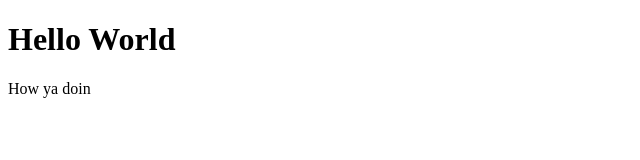
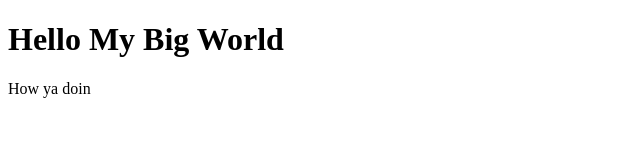
Before and after one commit to Ilya-Lad/-Gitty, a plain HTML site: page index.html in a window 1280 px wide. Shown: the whole page, without its empty margins (0-640 px from the left). Drawn offline with Linux system fonts and the light colour scheme.

Commit message:
Third Commit

```diff
--- a/index.html
+++ b/index.html
@@ -7,7 +7,7 @@
     <title>Document</title>
 </head>
 <body>
-    <h1>Hello World</h1>
+    <h1>Hello My  Big World</h1>
     <p>How ya doin</p>
 
 
```
